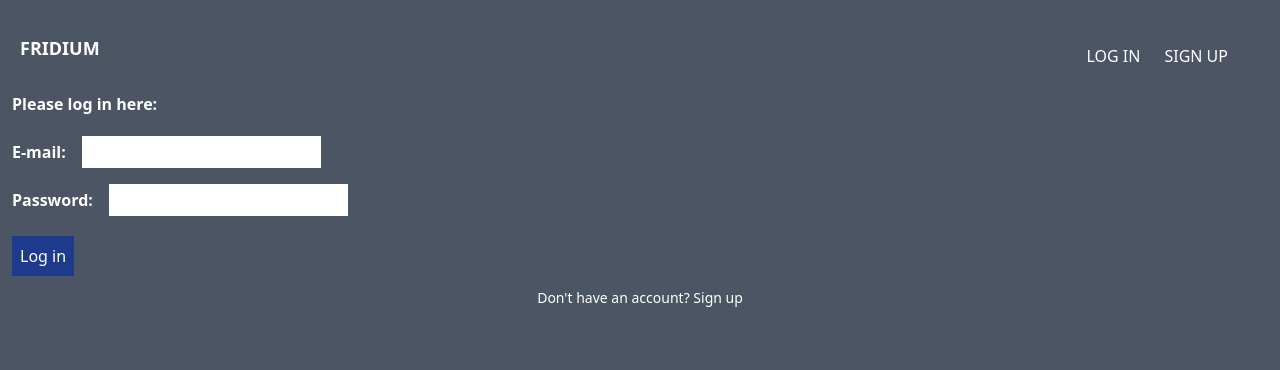
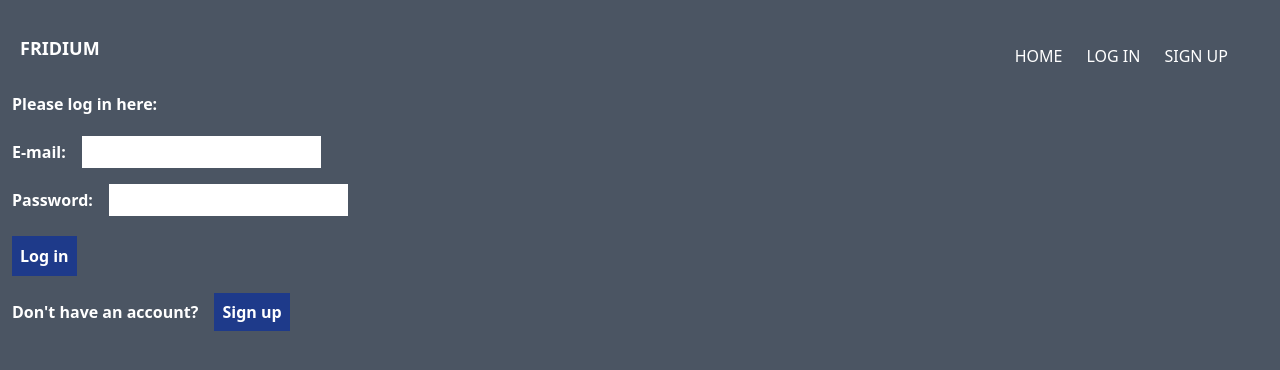
Before and after one commit to FridaLund/myBlog, a React (Vite) app: page /login in a window 1280 px wide. Shown: the top 370 px of the page. Built offline with nearby package versions, Linux system fonts and the light colour scheme; no server answers.

Commit message:
ändrade det sista i css

```diff
--- a/src/App.jsx
+++ b/src/App.jsx
@@ -24,7 +24,7 @@ const App = () => {
 
       <Route path="/login" element={<LogInComponent />} />
       <Route path="/signup" element={<SignUpComponent />} />
-      <Route path="/*" element={<Home />} />
+      <Route path="/" element={<Home />} />
 
       </Routes>
 
--- a/src/components/Header.jsx
+++ b/src/components/Header.jsx
@@ -20,6 +20,7 @@ const Header = () => {
             </>
         ) : (
             <>
+            <Link to="/" className="m-3" > HOME </Link>
             <Link to="/login" className="m-3"> LOG IN </Link>
             <Link to="/signup" className="m-3"> SIGN UP </Link>
             </>
--- a/src/components/LogInComponent.jsx
+++ b/src/components/LogInComponent.jsx
@@ -63,16 +63,16 @@ const LogInComponent = () => {
         <button
         type="submit"
         disabled={isSigningIn}
-        className={`login-button m-3 bg-blue-900 p-2 ${
+        className={`login-button m-3 bg-blue-900 p-2 font-bold ${
             isSigningIn ? 'disabled' : ''
           }`}>
           {isSigningIn ? 'Signing In...' : 'Log in'}
         </button>
       </form>
 
-      <p className="text-center text-sm">
+      <p className="m-3 font-bold">
         Don't have an account?{" "}
-        <Link to={"/signup"} className="">
+        <Link to={"/signup"} className="m-3 bg-blue-900 p-2">
           Sign up
         </Link>
       </p>
--- a/src/components/SignUpComponent.jsx
+++ b/src/components/SignUpComponent.jsx
@@ -23,15 +23,15 @@ const SignUpComponent = () => {
         <>
           {userLoggedIn && <Navigate to={"/"} replace={true} />}
 
-<div className="">
-    <h3 className="">
+<div>
+    <h3 className="m-3 font-bold">
         Create a new account
     </h3>
 </div>
 
 <form onSubmit={onSubmit}>
     <div>
-        <label > E-mail </label>
+        <label className="m-3  font-bold"> E-mail </label>
         <input
         type="email"
         autoComplete="email"
@@ -44,7 +44,7 @@ const SignUpComponent = () => {
     </div>
 
     <div>
-        <label className="">
+        <label className="m-3  font-bold">
             Password
         </label>
         <input
@@ -60,7 +60,7 @@ const SignUpComponent = () => {
     </div>
 
     <div>
-        <label className="">
+        <label className="m-3  font-bold">
             Confirm password
         </label>
         <input
@@ -72,7 +72,8 @@ const SignUpComponent = () => {
         onChange={(e) =>{
             setConfirmPassword(e.target.value);
         }}
-        className=""/>
+        className="my-2 p-1 text-gray-900"
+        />
     </div>
 
     {errorMessage && (
@@ -82,18 +83,12 @@ const SignUpComponent = () => {
     <button
     type="submit"
     disabled={isRegistering}
-    className={`login-button ${
+    className={`login-button m-3 bg-blue-900 p-2 font-bold ${
         isRegistering ? 'disabled' : ''
       }`}>
         {isRegistering ? 'Signing Up...' : 'Sign Up'}
       </button>
 </form>
-<p className="login-signup">
-    Don't have an account?{' '}
-    <Link to={'/register'} className="login-signup-link">
-      Sign up
-    </Link>
-</p>
         </>
     )
 }
```
